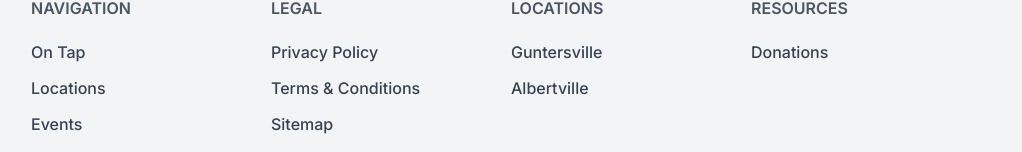
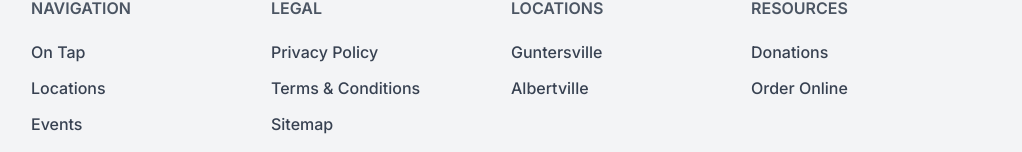
Before and after one commit to edsonjaramillo/mainchannel, a Next.js app: page /contact in a window 1280 px wide. Shown: the part 796-948 px from the top of the page, without its empty margins (129-1151 px from the left). Built offline with nearby package versions, Linux system fonts and the light colour scheme.

Commit message:
added external order online footer link

```diff
--- a/components/shared/Footer.tsx
+++ b/components/shared/Footer.tsx
@@ -23,6 +23,10 @@ const Footer = () => (
       </FooterSection>
       <FooterSection header='Resources'>
         <InternalFooterLink href='/donations' label='Donations' />
+        <ExternalFooterLink
+          href='https://ord.spoton.com/61081e4324b4c402ff9088fc#'
+          label='Order Online'
+        />
       </FooterSection>
     </div>
     <div className='footer__bottomgrid responsive-width'>
```
